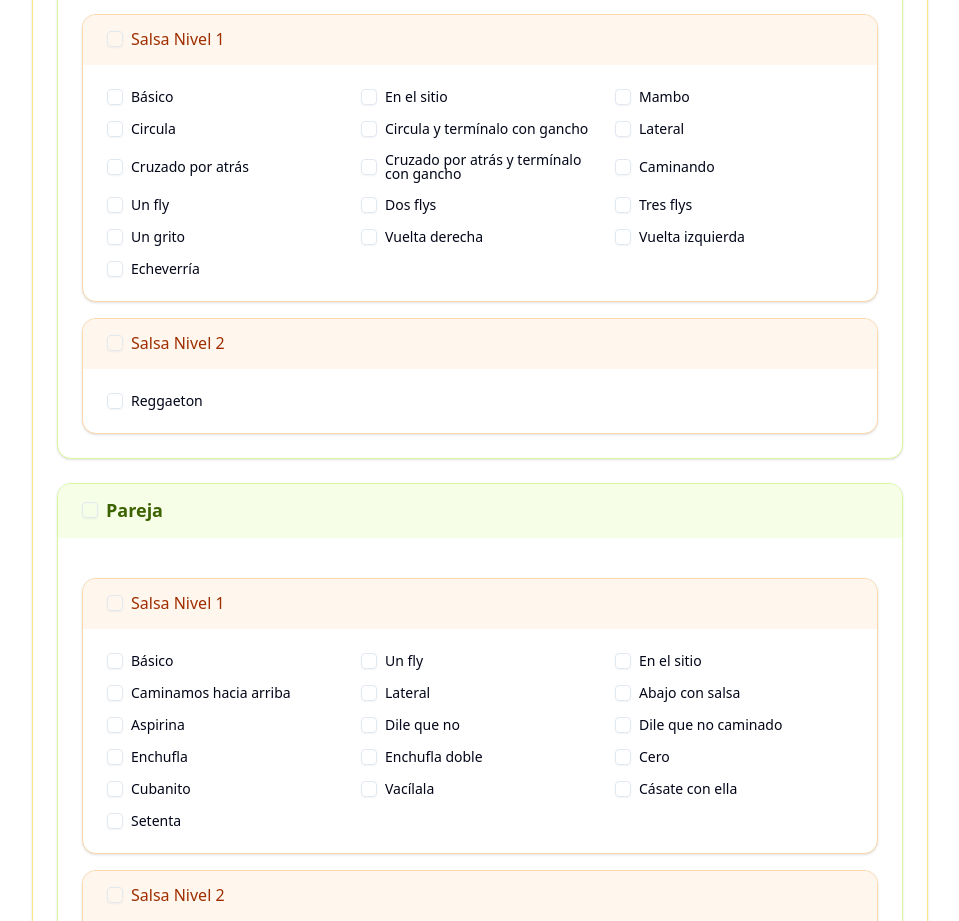
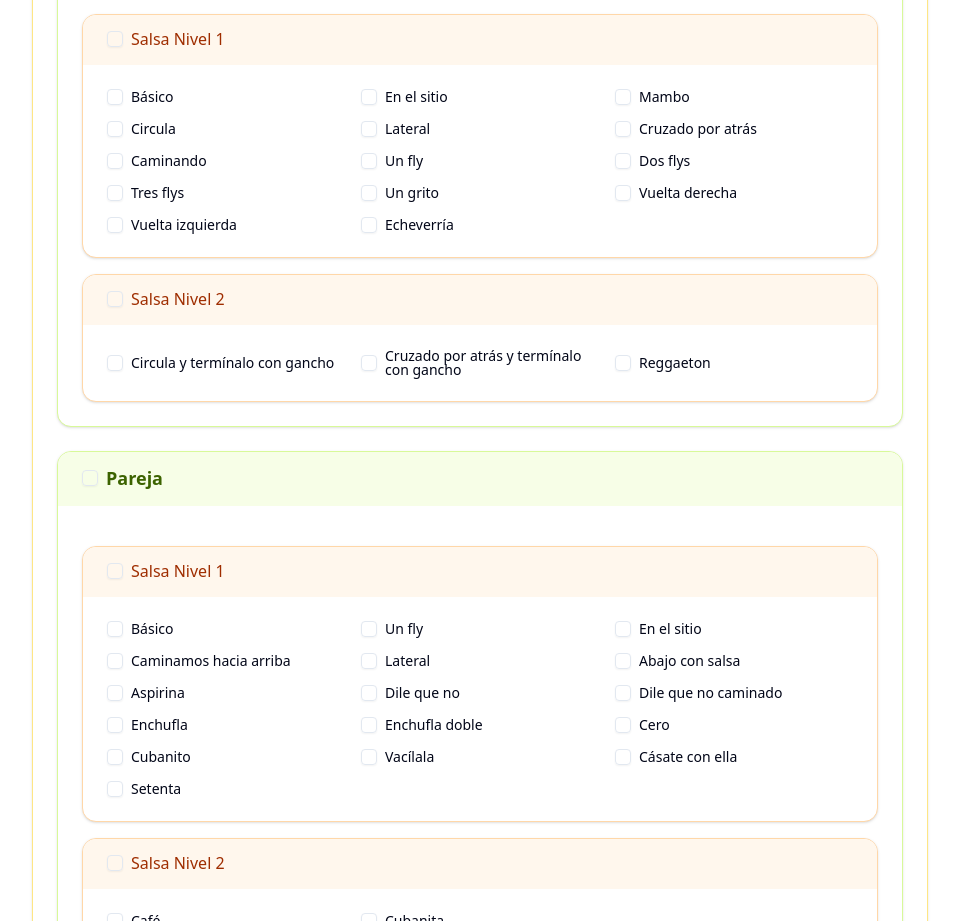
Before and after one commit to arnaugomez/salsa-ai, a Next.js app: page /configuration in a window 1280 px wide. Shown: the part 780-1701 px from the top of the page, without its empty margins (160-1119 px from the left). Built offline with nearby package versions, Linux system fonts and the light colour scheme.

Commit message:
fix: change course

```diff
--- a/src/domains/dance/data/repositories/data/steps.ts
+++ b/src/domains/dance/data/repositories/data/steps.ts
@@ -91,7 +91,7 @@ export const salsaSingleSteps: DanceStep[] = [
     sayings: ["<speak>Circula y termínalo con gancho</speak>"],
     dance: "salsa",
     mode: "single",
-    course: "salsa-1",
+    course: "salsa-2",
     nextMoves: coupleBasicStepIds,
   },
   {
@@ -118,7 +118,7 @@ export const salsaSingleSteps: DanceStep[] = [
     sayings: ["<speak>Cruzado por atrás y termínalo con gancho</speak>"],
     dance: "salsa",
     mode: "single",
-    course: "salsa-1",
+    course: "salsa-2",
     nextMoves: coupleBasicStepIds,
   },
   {
```
